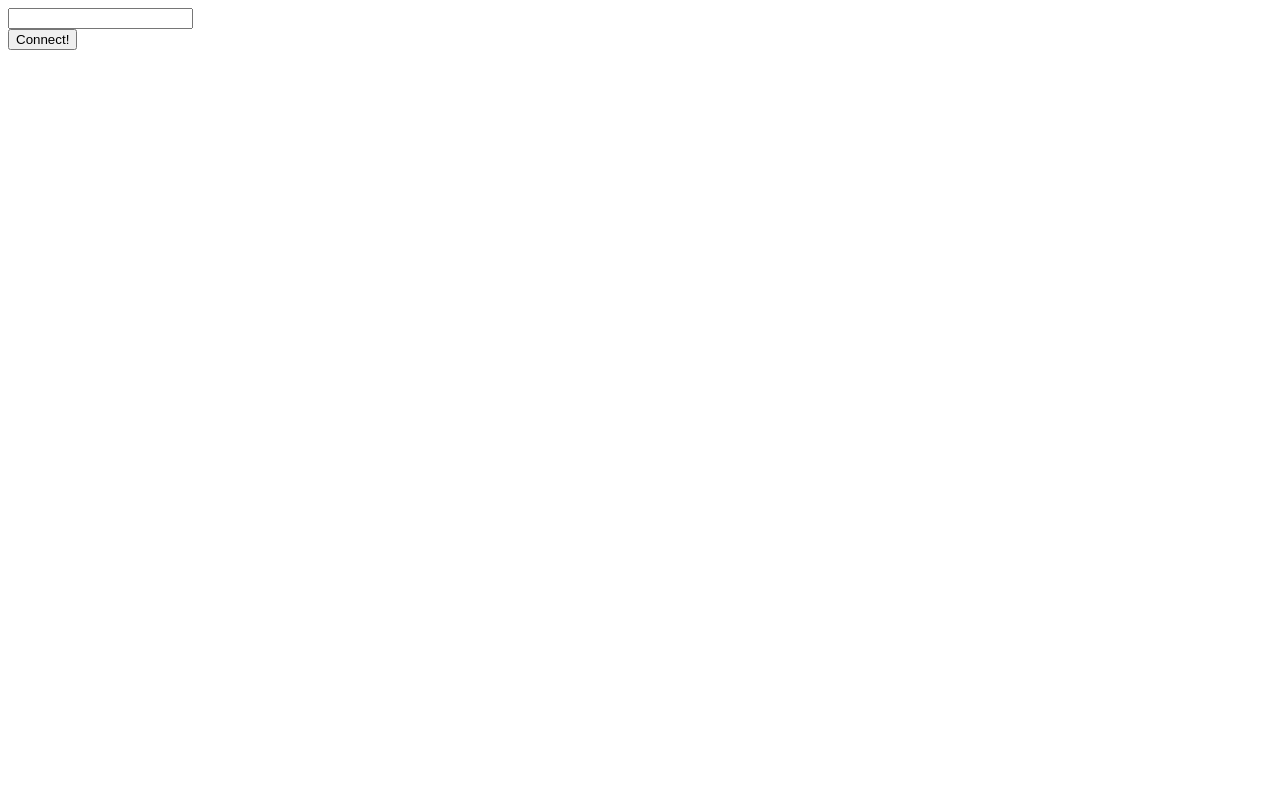
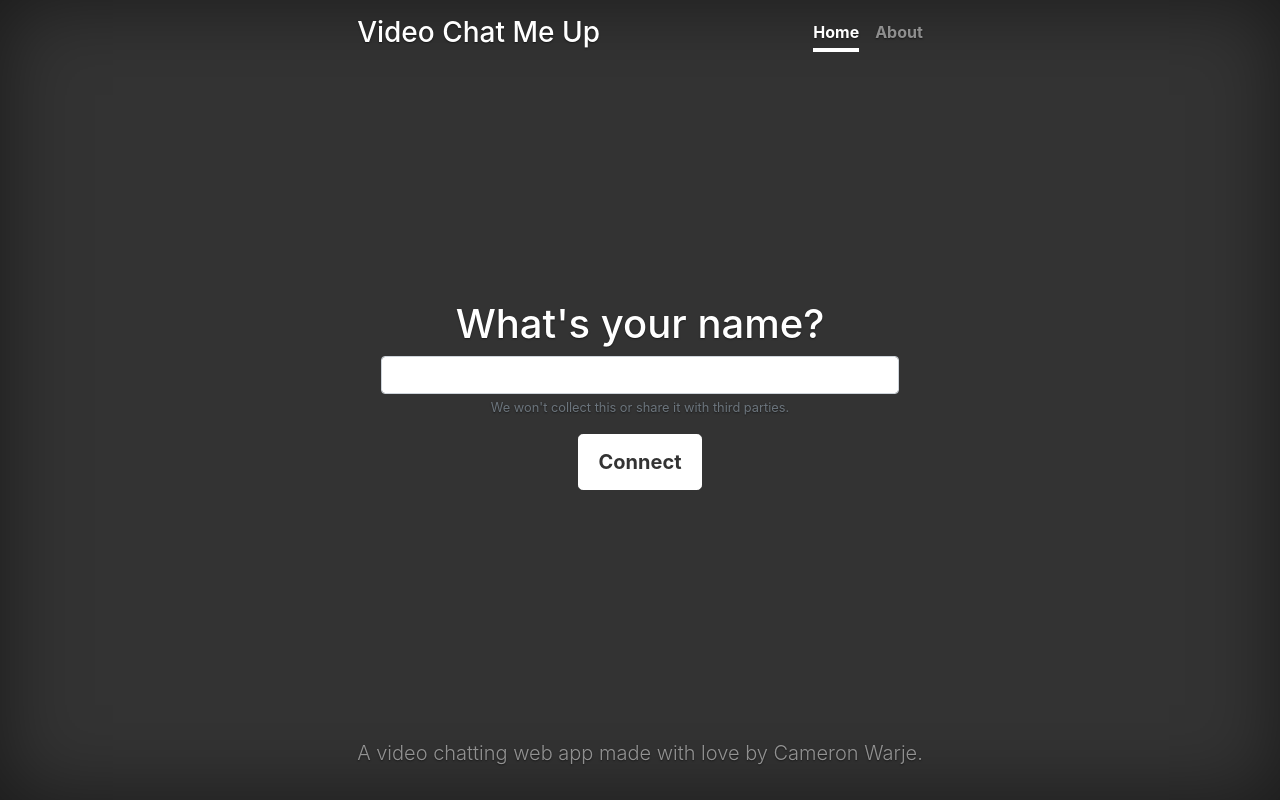
Before and after one commit to cwarje/webrtc-video-chat, a website: page entry.html in a window 1280 px wide. Drawn offline with nearby package versions, Linux system fonts and the light colour scheme.

Commit message:
Updating UI

```diff
--- a/entry.html
+++ b/entry.html
@@ -1,20 +1,59 @@
-<!DOCTYPE html>
-<html>
+<!doctype html>
+<html lang="en">
+
 <head>
-    <meta charset="utf-8" />
-    <meta http-equiv="X-UA-Compatible" content="IE=edge">
-    <title>Landing Page</title>
-    <meta name="viewport" content="width=device-width, initial-scale=1">
+    <meta charset="utf-8">
+    <meta name="viewport" content="width=device-width, initial-scale=1, shrink-to-fit=no">
+    <meta name="description" content="">
+    <meta name="author" content="">
+    <title>Video Chat Me Up</title>
+
+    <!-- <link rel="icon" href=""> favicon.ico -->
+
+    <!-- Bootstrap core CSS -->
+    <link rel="stylesheet" href="https://stackpath.bootstrapcdn.com/bootstrap/4.1.3/css/bootstrap.min.css" integrity="sha384-MCw98/SFnGE8fJT3GXwEOngsV7Zt27NXFoaoApmYm81iuXoPkFOJwJ8ERdknLPMO"
+        crossorigin="anonymous">
+
+    <!-- Custom styles for this template -->
     <link rel="stylesheet" type="text/css" media="screen" href="./styles/landing.css" />
 </head>
-<body>
-    <!-- <div>Welcome to Chat Me Up</div>
-    <div>Enter your name to join the fun!</div>
-    <textarea name="userName" id="userName"></textarea>
-    <input type="submit" value="Connect" onclick="window.location='/';" /> -->
-    <form action="/index.html" method="get">
-        <input type="text" name="name"><br>
-        <input type="submit" value="Connect!">
-    </form>
+
+<body class="text-center">
+
+    <div class="cover-container d-flex h-100 p-3 mx-auto flex-column">
+        <header class="masthead mb-auto">
+            <div class="inner">
+                <h3 class="masthead-brand">Video Chat Me Up</h3>
+                <nav class="nav nav-masthead justify-content-center">
+                    <a class="nav-link active" href="#">Home</a>
+                    <a class="nav-link" href="#">About</a>
+                </nav>
+            </div>
+        </header>
+
+        <main role="main" class="inner cover">
+            <h1 class="cover-heading">What's your name?</h1>
+            <form action="/index.html" method="get">
+                <div class="form-group">
+                    <input type="text" class="form-control" id="name" name="name" aria-describedby="nameHelp">
+                    <small id="nameHelp" class="form-text text-muted">We won't collect this or share it with third parties.</small>
+                </div>
+                <button type="submit" class="btn btn-lg btn-secondary">Connect</button>
+            </form>
+        </main>
+
+        <footer class="mastfoot mt-auto">
+            <div class="inner">
+                <p class="lead">A video chatting web app made with love by Cameron Warje.</p>
+            </div>
+        </footer>
+    </div>
+    <script src="https://code.jquery.com/jquery-3.3.1.slim.min.js" integrity="sha384-q8i/X+965DzO0rT7abK41JStQIAqVgRVzpbzo5smXKp4YfRvH+8abtTE1Pi6jizo"
+        crossorigin="anonymous"></script>
+    <script src="https://cdnjs.cloudflare.com/ajax/libs/popper.js/1.14.3/umd/popper.min.js" integrity="sha384-ZMP7rVo3mIykV+2+9J3UJ46jBk0WLaUAdn689aCwoqbBJiSnjAK/l8WvCWPIPm49"
+        crossorigin="anonymous"></script>
+    <script src="https://stackpath.bootstrapcdn.com/bootstrap/4.1.3/js/bootstrap.min.js" integrity="sha384-ChfqqxuZUCnJSK3+MXmPNIyE6ZbWh2IMqE241rYiqJxyMiZ6OW/JmZQ5stwEULTy"
+        crossorigin="anonymous"></script>
 </body>
+
 </html>
--- a/index.js
+++ b/index.js
@@ -26,6 +26,8 @@ navigator.mediaDevices.getUserMedia({
     const users = {};
 
     swarm.on('connect', function(peer,id) {
+        console.log('connected to a new peer:', id)
+        console.log('total peers:', sw.peers.length)
         if (!users[id]) { // if new user, create them
             users[id] = new User();
             console.log("this happens for the first peer too!")
--- a/styles/chat.css
+++ b/styles/chat.css
@@ -0,0 +1,6 @@
+video
+{
+    transform: rotateY(180deg);
+    -webkit-transform:rotateY(180deg); /* Safari and Chrome */
+    -moz-transform:rotateY(180deg); /* Firefox */
+}
--- a/styles/landing.css
+++ b/styles/landing.css
@@ -0,0 +1,110 @@
+/*
+ * Globals
+ */
+
+/* Links */
+a,
+a:focus,
+a:hover {
+  color: #fff;
+}
+
+/* Custom default button */
+.btn-secondary,
+.btn-secondary:hover,
+.btn-secondary:focus {
+  color: #333;
+  text-shadow: none; /* Prevent inheritance from `body` */
+  background-color: #fff;
+  border: .05rem solid #fff;
+}
+
+
+/*
+ * Base structure
+ */
+
+html,
+body {
+  height: 100%;
+  background-color: #333;
+}
+
+body {
+  display: -ms-flexbox;
+  display: -webkit-box;
+  display: flex;
+  -ms-flex-pack: center;
+  -webkit-box-pack: center;
+  justify-content: center;
+  color: #fff;
+  text-shadow: 0 .05rem .1rem rgba(0, 0, 0, .5);
+  box-shadow: inset 0 0 5rem rgba(0, 0, 0, .5);
+}
+
+.cover-container {
+  max-width: 42em;
+}
+
+
+/*
+ * Header
+ */
+.masthead {
+  margin-bottom: 2rem;
+}
+
+.masthead-brand {
+  margin-bottom: 0;
+}
+
+.nav-masthead .nav-link {
+  padding: .25rem 0;
+  font-weight: 700;
+  color: rgba(255, 255, 255, .5);
+  background-color: transparent;
+  border-bottom: .25rem solid transparent;
+}
+
+.nav-masthead .nav-link:hover,
+.nav-masthead .nav-link:focus {
+  border-bottom-color: rgba(255, 255, 255, .25);
+}
+
+.nav-masthead .nav-link + .nav-link {
+  margin-left: 1rem;
+}
+
+.nav-masthead .active {
+  color: #fff;
+  border-bottom-color: #fff;
+}
+
+@media (min-width: 48em) {
+  .masthead-brand {
+    float: left;
+  }
+  .nav-masthead {
+    float: right;
+  }
+}
+
+
+/*
+ * Cover
+ */
+.cover {
+  padding: 0 1.5rem;
+}
+.cover .btn-lg {
+  padding: .75rem 1.25rem;
+  font-weight: 700;
+}
+
+
+/*
+ * Footer
+ */
+.mastfoot {
+  color: rgba(255, 255, 255, .5);
+}
--- a/user.js
+++ b/user.js
@@ -9,17 +9,19 @@ function User (data) {
     var divider = document.createElement("div");
     this.nameElement = document.createTextNode(this.name);
     this.nameElement.textContent = this.name;
+    var br = document.createElement("br");
 
     this.element = document.createElement('video')
     Object.assign(this.element.style, {
         width: '256px',
         height: '230px',
-        position: 'relative'
+        position: 'relative',
+        transform: 'rotateY(180deg)'
     })
 
     divider.appendChild(this.nameElement);
+    divider.appendChild(br);
     divider.appendChild(this.element);
-
     document.getElementById('videos').appendChild(divider);
 }
 
```
Also changed, not shown: index.html (+1 -1 lines).
